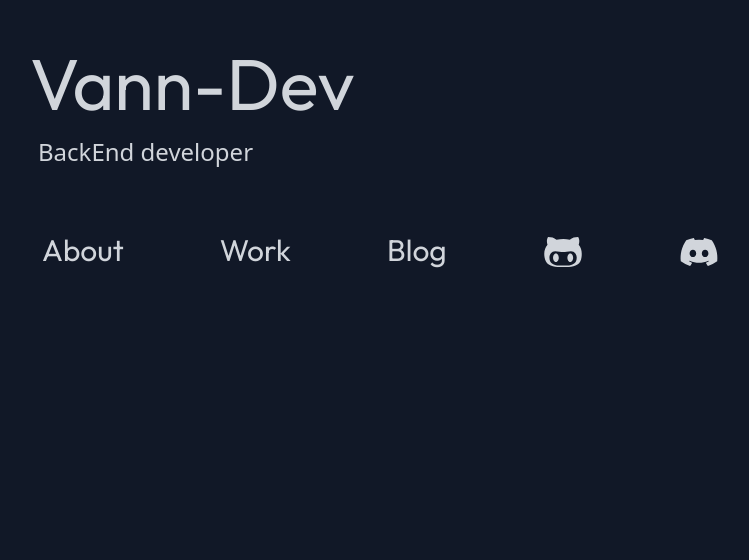
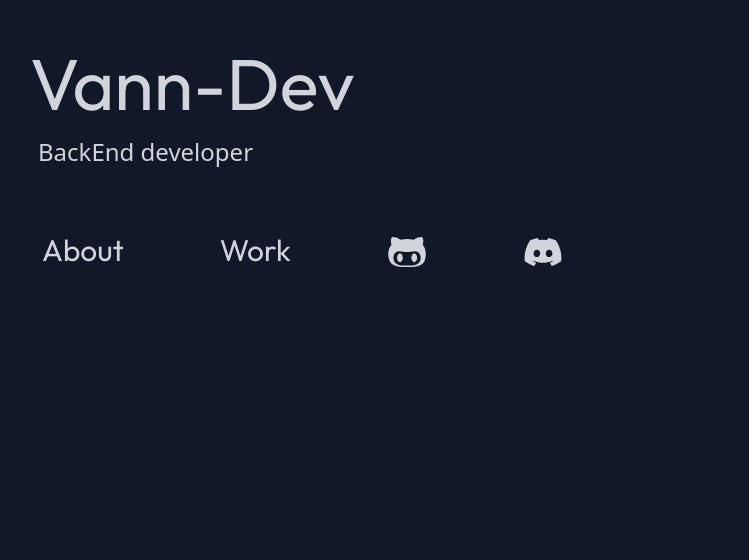
Before and after one commit to Vann-Dev/Vann-Dev.github.io, a React (Create React App) app: page / in a window 1280 px wide. Shown: the part 240-800 px from the top of the page, without its empty margins (258-1007 px from the left). Built offline with nearby package versions, Linux system fonts and the light colour scheme.

Commit message:
remove blog section

```diff
--- a/src/components/navBar1.js
+++ b/src/components/navBar1.js
@@ -38,7 +38,6 @@ export default function NavBar1() {
                     <div className="grid space-y-24 text-center mt-10 font-outfit">
                         <a onClick={hideShow} className="text-gray-300 mt-auto mb-auto text-3xl" href={"#about"}>ABOUT</a>
                         <a onClick={hideShow} className="text-gray-300 mt-auto mb-auto text-3xl" href={"#work"}>WORK</a>
-                        <a onClick={hideShow} className="text-gray-300 mt-auto mb-auto text-3xl" href={"#blog"}>BLOG</a>
                     </div>
                 </div>
             </div>
--- a/src/components/navBar2.js
+++ b/src/components/navBar2.js
@@ -3,7 +3,6 @@ export default function NavBar2() {
         <div className="flex space-x-24 text-gray-300 mt-16 font-outfit ml-3 text-3xl">
             <a className="hover:text-gray-500 transition duration-500 ease-in-out transform hover:-translate-y-3" href={'#about'}>About</a>
             <a className="hover:text-gray-500 transition duration-500 ease-in-out transform hover:-translate-y-3" href={'#work'}>Work</a>
-            <a className="hover:text-gray-500 transition duration-500 ease-in-out transform hover:-translate-y-3" href={'#blog'}>Blog</a>
             <div className="w-10 h-10 text-gray-300 hover:text-gray-500 transition duration-500 ease-in-out transform hover:-translate-y-3 hidden xl:block">
                 <a href="https://github.com/Vann-Dev"> <svg className="h-full w-full" aria-hidden="true" focusable="false" data-prefix="fab" data-icon="github-alt" role="img" xmlns="http://www.w3.org/2000/svg" viewBox="0 0 480 512">
                     <path fill="currentColor" d="M186.1 328.7c0 20.9-10.9 55.1-36.7 55.1s-36.7-34.2-36.7-55.1 10.9-55.1 36.7-55.1 36.7 34.2 36.7 55.1zM480 278.2c0 31.9-3.2 65.7-17.5 95-37.9 76.6-142.1 74.8-216.7 74.8-75.8 0-186.2 2.7-225.6-74.8-14.6-29-20.2-63.1-20.2-95 0-41.9 13.9-81.5 41.5-113.6-5.2-15.8-7.7-32.4-7.7-48.8 0-21.5 4.9-32.3 14.6-51.8 45.3 0 74.3 9 108.8 36 29-6.9 58.8-10 88.7-10 27 0 54.2 2.9 80.4 9.2 34-26.7 63-35.2 107.8-35.2 9.8 19.5 14.6 30.3 14.6 51.8 0 16.4-2.6 32.7-7.7 48.2 27.5 32.4 39 72.3 39 114.2zm-64.3 50.5c0-43.9-26.7-82.6-73.5-82.6-18.9 0-37 3.4-56 6-14.9 2.3-29.8 3.2-45.1 3.2-15.2 0-30.1-.9-45.1-3.2-18.7-2.6-37-6-56-6-46.8 0-73.5 38.7-73.5 82.6 0 87.8 80.4 101.3 150.4 101.3h48.2c70.3 0 150.6-13.4 150.6-101.3zm-82.6-55.1c-25.8 0-36.7 34.2-36.7 55.1s10.9 55.1 36.7 55.1 36.7-34.2 36.7-55.1-10.9-55.1-36.7-55.1z"></path></svg></a>
--- a/src/pages/home.js
+++ b/src/pages/home.js
@@ -1,3 +1,4 @@
+import Footer from "../components/footer";
 import NavBar1 from "../components/navBar1";
 import NavBar2 from "../components/navBar2";
 import About from "../components/pages/about";
@@ -31,6 +32,7 @@ export default function Home() {
             </div>
             <About />
             <Work />
+            <Footer />
         </>
     )
 }
```
